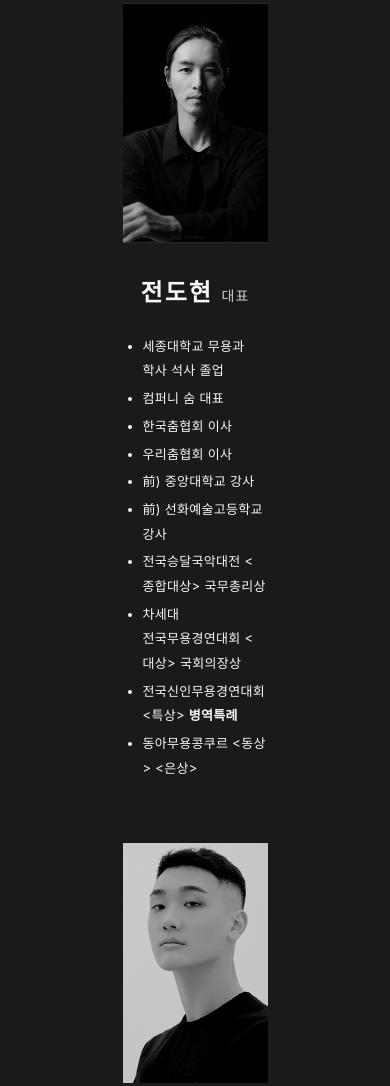
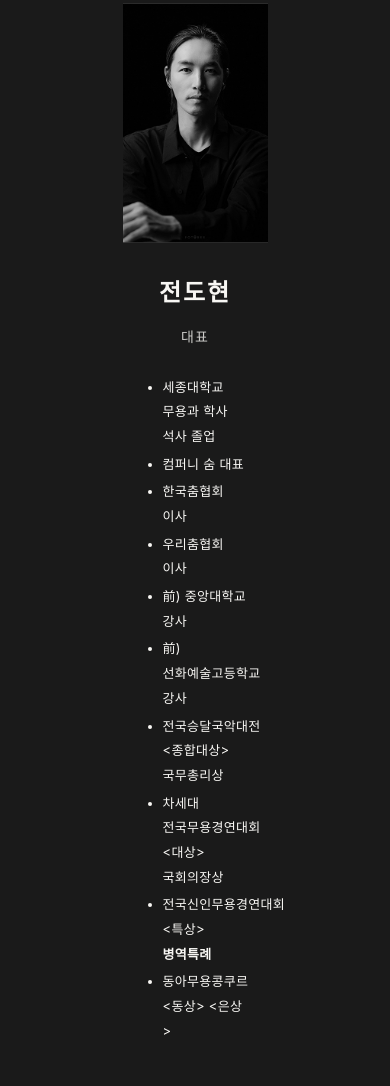
Before and after one commit to amookiei/DANCE, a plain HTML site: page index.html in a window 390 px wide. Shown: the part 3095-4181 px from the top of the page. Drawn offline with Linux system fonts and the light colour scheme; a web font is replaced by a local one.

Commit message:
Match main instructor margin with regular instructors on mobile
- Remove special centering for main-card profile-career
- Add consistent padding (0 20px) to profile-info
- Same layout as sub-card instructors

Co-Authored-By: Claude Opus 4.5 <noreply@anthropic.com>
Claude-Session: https://claude.ai/code/session_0189EinPLHkRqQhShoUUxDWM

```diff
--- a/styles.css
+++ b/styles.css
@@ -1329,14 +1329,8 @@ a.gallery-item:hover::after {
     }
 
     .profile-card.main-card .profile-info {
-        display: flex;
-        flex-direction: column;
-        align-items: center;
-    }
-
-    .profile-card.main-card .profile-career {
-        text-align: left;
-        display: inline-block;
+        width: 100%;
+        padding: 0 20px;
     }
 
     .profile-career {
```
